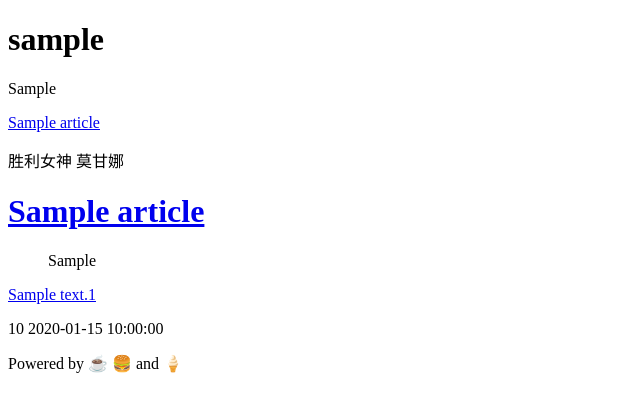
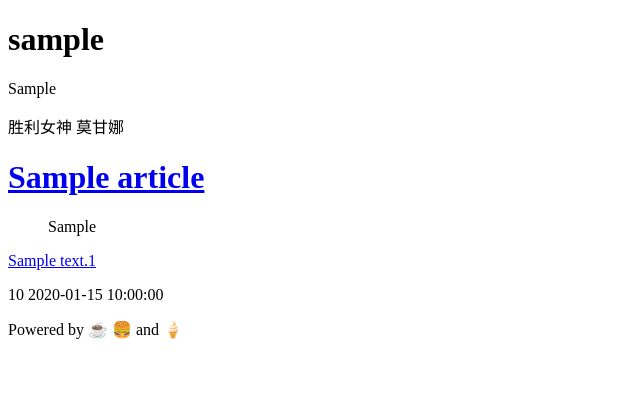
Before and after one commit to iawia002/Diana, a Flask app: page / in a window 1280 px wide. Shown: the part 32-444 px from the top of the page, without its empty margins (0-640 px from the left). Run offline with Flask 2, Linux system fonts and the light colour scheme; tables that the repository leaves empty hold one stand-in row (values such as "Sample post"); grey boxes marked "Sample" are stand-in pictures; parts of the project's set-up code (start-up, migrations or seed data) failed here and were passed over.

Commit message:
ui: ✨ blog Index

```diff
--- a/apps/blog/views.py
+++ b/apps/blog/views.py
@@ -32,12 +32,6 @@ class IndexView(MethodView):
     def get(self):
         data = {}
         data['bg'] = random.choice(config.INDEX_BG)
-        data['last_article'] = User.query.filter_by(
-            user_id=config.USER_ID
-        ).first().article[0]
-        if data['last_article']:
-            data['last_article'] = data['last_article'].to_json()
-
         articles = utils.db.article(page=1, user_id=config.USER_ID)
         user = utils.db.user(user_id=config.USER_ID)
         data['articles'] = articles
--- a/src/templates/blog/index.html
+++ b/src/templates/blog/index.html
@@ -36,16 +36,12 @@ ____ ____ ____ ____ _________ ____ ____ ____ ____ _________ ____ ____ _________
       </li>
     </nav>
     <div class="main-content">
-      <div class="avatar" style="background-image: url('{{ data['user']['avatar'] }}');"></div>
       <h1>{{ data['user']['username'] }}</h1>
       <div class="introduction" id="introduction">
         <p>{{ data['user']['introduction'] }}</p>
         {% if data['login'] %}
         <span><i class="fa fa-pencil-square-o" aria-hidden="true"></i></span>
         {% endif %}
-      </div>
-      <div class="last-article">
-        <p><i class="fa fa-terminal" aria-hidden="true"></i> <a href="/p/{{ data['last_article']['article_id'] }}">{{ data['last_article']['title'] }}</a></p>
       </div>
     </div>
 
```
Also changed, not shown: src/css/blog/index.scss (+3 -30 lines).
